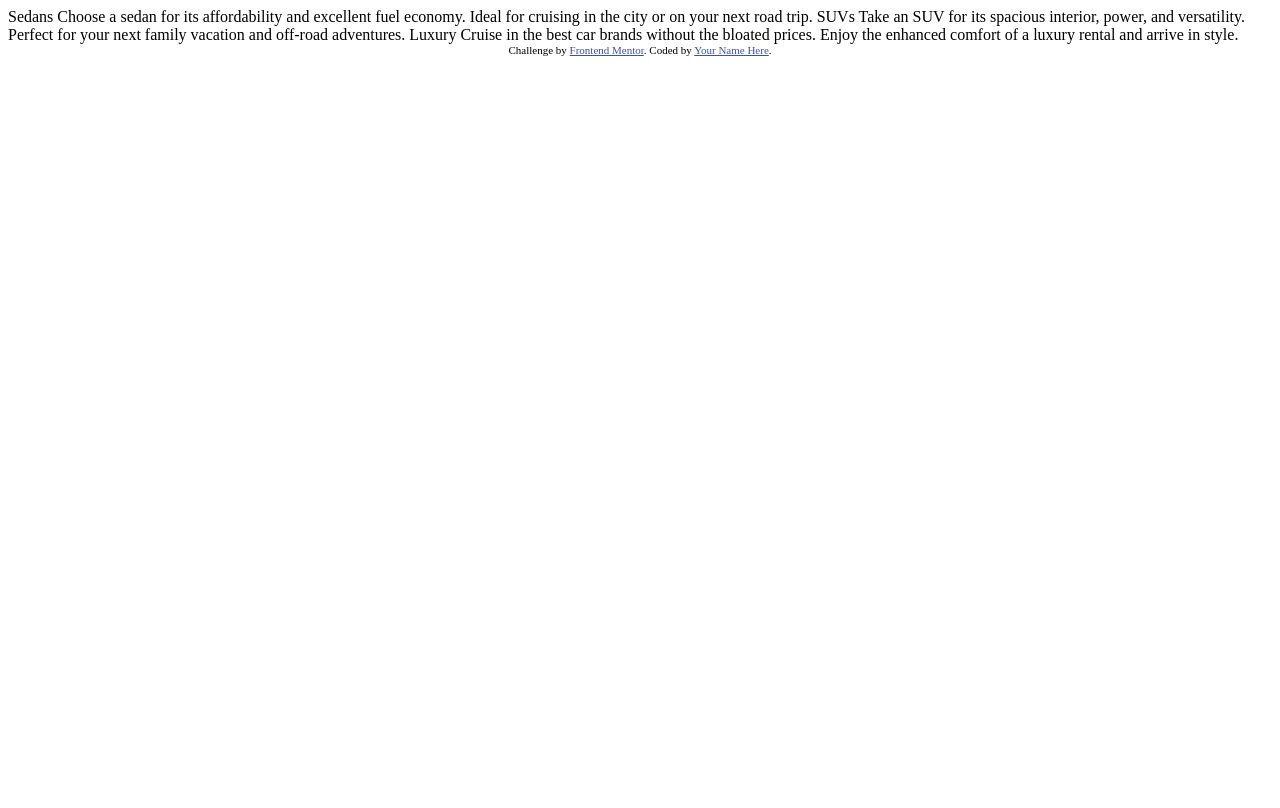
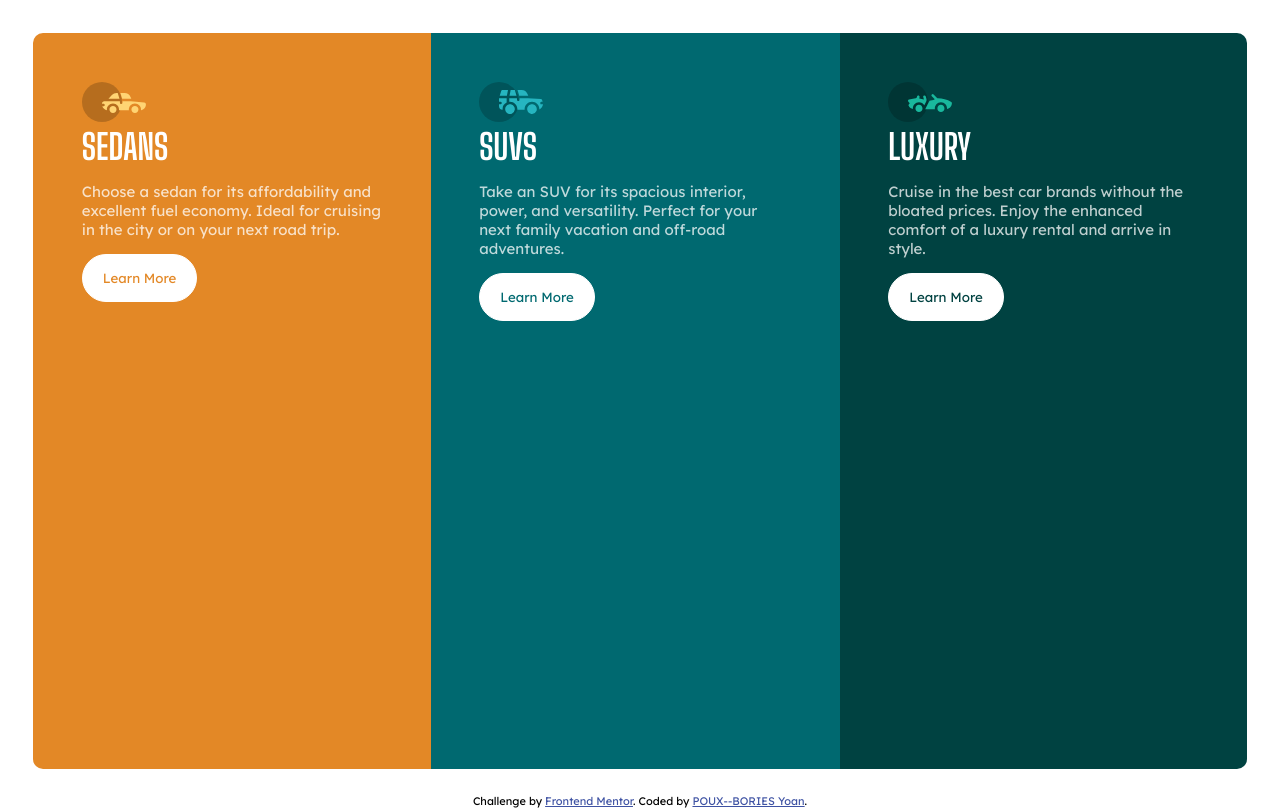
Before and after one commit to YoanPOUX/3-column-preview-card-component-main, a plain HTML site: page index.html in a window 1280 px wide. Drawn offline with Linux system fonts and the light colour scheme.

Commit message:
Desktop finish w/ the strech for the card

```diff
--- a/index.html
+++ b/index.html
@@ -3,34 +3,40 @@
 <head>
   <meta charset="UTF-8">
   <meta name="viewport" content="width=device-width, initial-scale=1.0"> <!-- displays site properly based on user's device -->
-
   <link rel="icon" type="image/png" sizes="32x32" href="./images/favicon-32x32.png">
-
+  <link rel="stylesheet" href="style.css">
   <title>Frontend Mentor | 3-column preview card component</title>
-
-  <!-- Feel free to remove these styles or customise in your own stylesheet 👍 -->
-  <style>
-    .attribution { font-size: 11px; text-align: center; }
-    .attribution a { color: hsl(228, 45%, 44%); }
-  </style>
 </head>
 <body>
+  <div id="site">
+    <div class="card" id="card1">
+      <div><img src="/images/icon-sedans.svg" alt="logo sedans"/></div>
+      <div class="title">Sedans</div>
+      <p>Choose a sedan for its affordability and excellent fuel economy. Ideal for cruising in the city
+        or on your next road trip.</p>
+      <div><button id="btn1">Learn More</button></div>
+    </div>
 
-  Sedans
-  Choose a sedan for its affordability and excellent fuel economy. Ideal for cruising in the city
-  or on your next road trip.
+    <div class="card" id="card2">
+      <div><img src="images/icon-suvs.svg" alt="logo suvs"/></div>
+      <div class="title">SUVs</div>
+      <p>Take an SUV for its spacious interior, power, and versatility. Perfect for your next family vacation
+        and off-road adventures.</p>
+        <div><button id="btn2">Learn More</button></div>
+    </div>
 
-  SUVs
-  Take an SUV for its spacious interior, power, and versatility. Perfect for your next family vacation
-  and off-road adventures.
-
-  Luxury
-  Cruise in the best car brands without the bloated prices. Enjoy the enhanced comfort of a luxury
-  rental and arrive in style.
+    <div class="card" id="card3">
+      <div><img src="images/icon-luxury.svg" alt="logo luxury"/></div>
+      <div class="title">Luxury</div>
+      <p>Cruise in the best car brands without the bloated prices. Enjoy the enhanced comfort of a luxury
+    rental and arrive in style.</p>
+    <div><button id="btn3">Learn More</button></div>
+    </div>
+  </div>
 
   <div class="attribution">
     Challenge by <a href="https://www.frontendmentor.io?ref=challenge" target="_blank">Frontend Mentor</a>.
-    Coded by <a href="#">Your Name Here</a>.
+    Coded by <a href="https://github.com/YoanPOUX" target="_blank">POUX--BORIES Yoan</a>.
   </div>
 </body>
 </html>
--- /dev/null
+++ b/style.css
@@ -0,0 +1,87 @@
+@import url('https://fonts.googleapis.com/css2?family=Lexend+Deca:wght@100..900&display=swap');
+@import url('https://fonts.googleapis.com/css2?family=Big+Shoulders+Display:wght@100..900&display=swap');
+*{
+    font-family: 'Lexend Deca';
+    font-weight: 400;
+}
+
+html{
+    height: 100%;
+}
+body{
+    display: flex;
+    flex-direction: column;
+    align-items: center;
+    height: 100%;
+}
+
+#site{
+    display: flex;
+    flex-direction: row;
+    justify-self: center;
+    margin: 2%;
+    color: #ffffff;
+    font-size: 15px;
+    max-width: 1400px;
+    height: 100%;
+}
+
+.card{
+    display: flex;
+    flex-direction: column;
+    align-content: flex-end;
+    padding: 4%;
+}
+
+#card1{
+    background-color: hsl(31, 77%, 52%);
+    border-top-left-radius: 10px;
+    border-bottom-left-radius: 10px;
+}
+#card2{
+    background-color: hsl(184, 100%, 22%);
+}
+#card3{
+    background-color: hsl(179, 100%, 13%);
+    border-top-right-radius: 10px;
+    border-bottom-right-radius: 10px;
+}
+
+.title{
+    text-transform: uppercase;
+    font-size: 35px;
+    font-family: 'Big Shoulders Display';
+    font-weight: 700;
+}
+
+p{
+    color: hsla(0, 0%, 100%, 0.75);
+}
+
+button{
+    background-color: #ffffff;
+    border-radius: 25px;
+    border: 1px solid white;
+    padding: 15px 20px;
+}
+
+#btn1{
+    color: hsl(31, 77%, 52%);
+}
+#btn2{
+    color: hsl(184, 100%, 22%);
+}
+#btn3{
+    color: hsl(179, 100%, 13%);
+}
+
+#btn1:hover, #btn2:hover, #btn3:hover{
+    color: #ffffff;
+    background-color:transparent;
+}
+
+.attribution {
+    font-size: 11px;
+    text-align: center;
+}
+.attribution a { color: hsl(228, 45%, 44%); }
```
